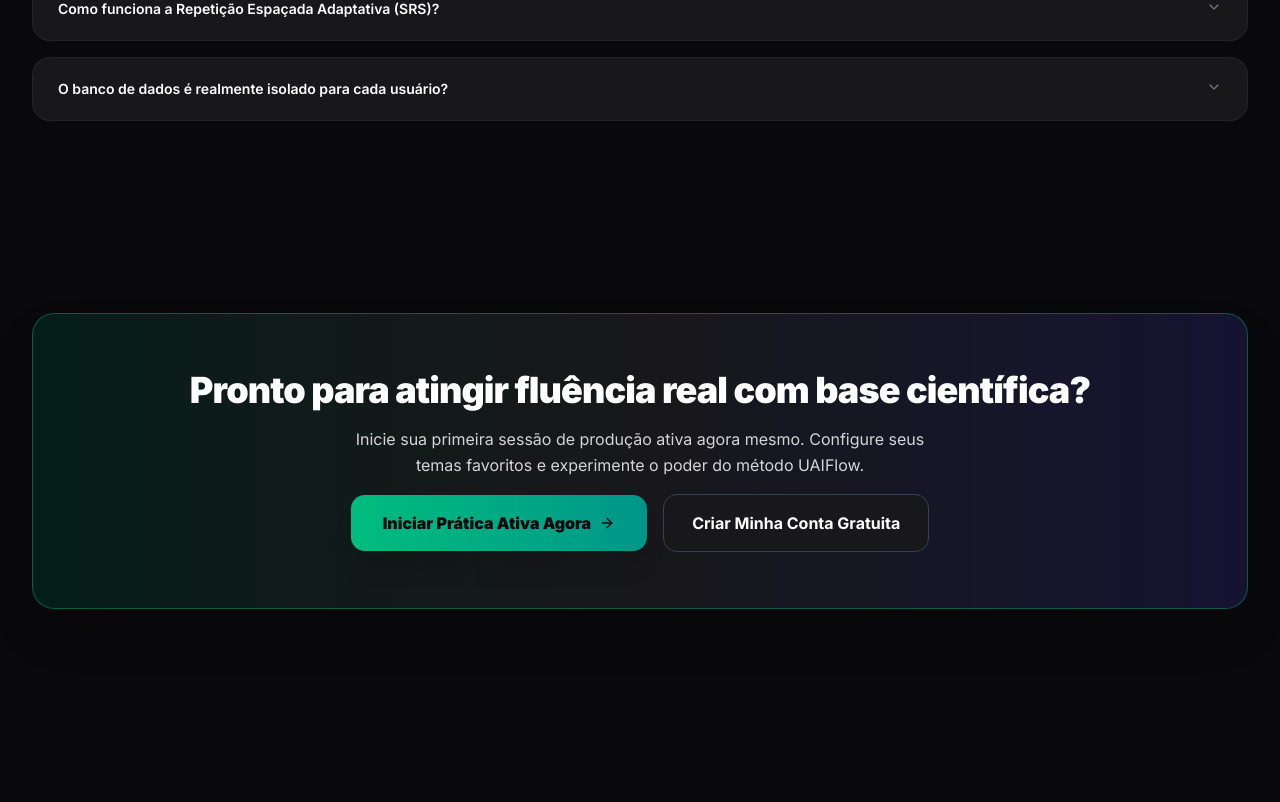
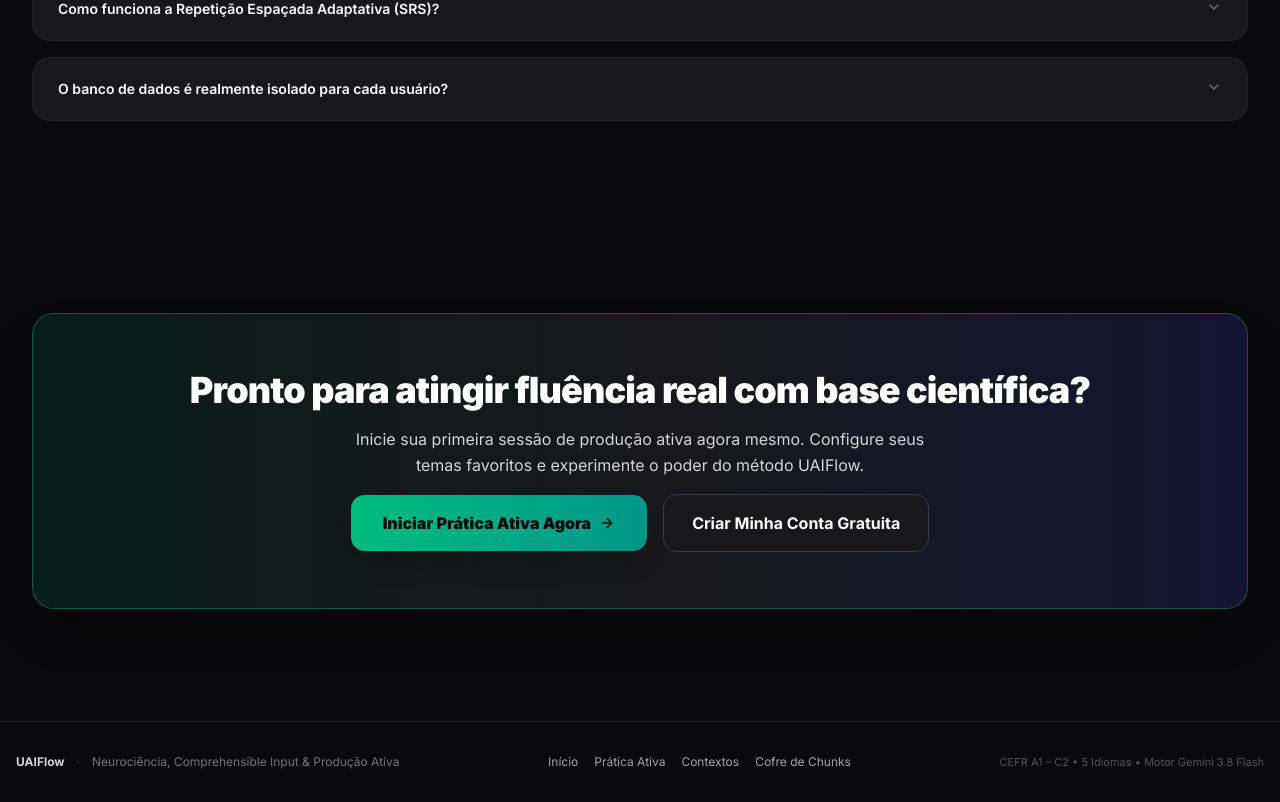
Before and after one commit to tatyanepgoncalves/uaiflow, a Next.js app: page / in a window 1280 px wide. Shown: the part 5687-6489 px from the top of the page. Before the commit the page ends 6408 px from the top, so only its background shows below. Built offline with nearby package versions, Linux system fonts and the light colour scheme.

Commit message:
feat: add FooterPublic component and integrate it into the layout

```diff
--- a/src/app/(public)/layout.tsx
+++ b/src/app/(public)/layout.tsx
@@ -1,3 +1,4 @@
+import FooterPublic from '@/components/layout/public/footer-public'
 import HeaderPublic from '@/components/layout/public/header-public'
 
 interface PublicLayoutProps {
@@ -9,6 +10,7 @@ export default function PublicLayout({ children }: PublicLayoutProps) {
     <section>
       <HeaderPublic />
       <main>{children}</main>
+      <FooterPublic />
     </section>
   )
 }
--- /dev/null
+++ b/src/components/layout/public/footer-public.tsx
@@ -0,0 +1,24 @@
+export default function FooterPublic() {
+  return (
+    <footer className="flex w-full items-center justify-center border-zinc-800/80 border-t bg-zinc-950 py-8 text-xs text-zinc-500">
+      <div className="flex w-full max-w-7xl flex-col items-center justify-between gap-4 px-4 md:flex-row">
+        <div className="flex items-center gap-3">
+          <span className="font-bold text-zinc-300">UAIFlow</span>
+          <span className="text-zinc-600">·</span>
+          <span>Neurociência, Comprehensible Input & Produção Ativa</span>
+        </div>
+
+        <div className="flex items-center gap-4 text-zinc-400">
+          <p className="transition hover:text-white">Início</p>
+          <p className="transition hover:text-white">Prática Ativa</p>
+          <p className="transition hover:text-white">Contextos</p>
+          <p className="transition hover:text-white">Cofre de Chunks</p>
+        </div>
+
+        <p className="text-[11px] text-zinc-600">
+          CEFR A1 – C2 • 5 Idiomas • Motor Gemini 3.8 Flash
+        </p>
+      </div>
+    </footer>
+  )
+}
```
